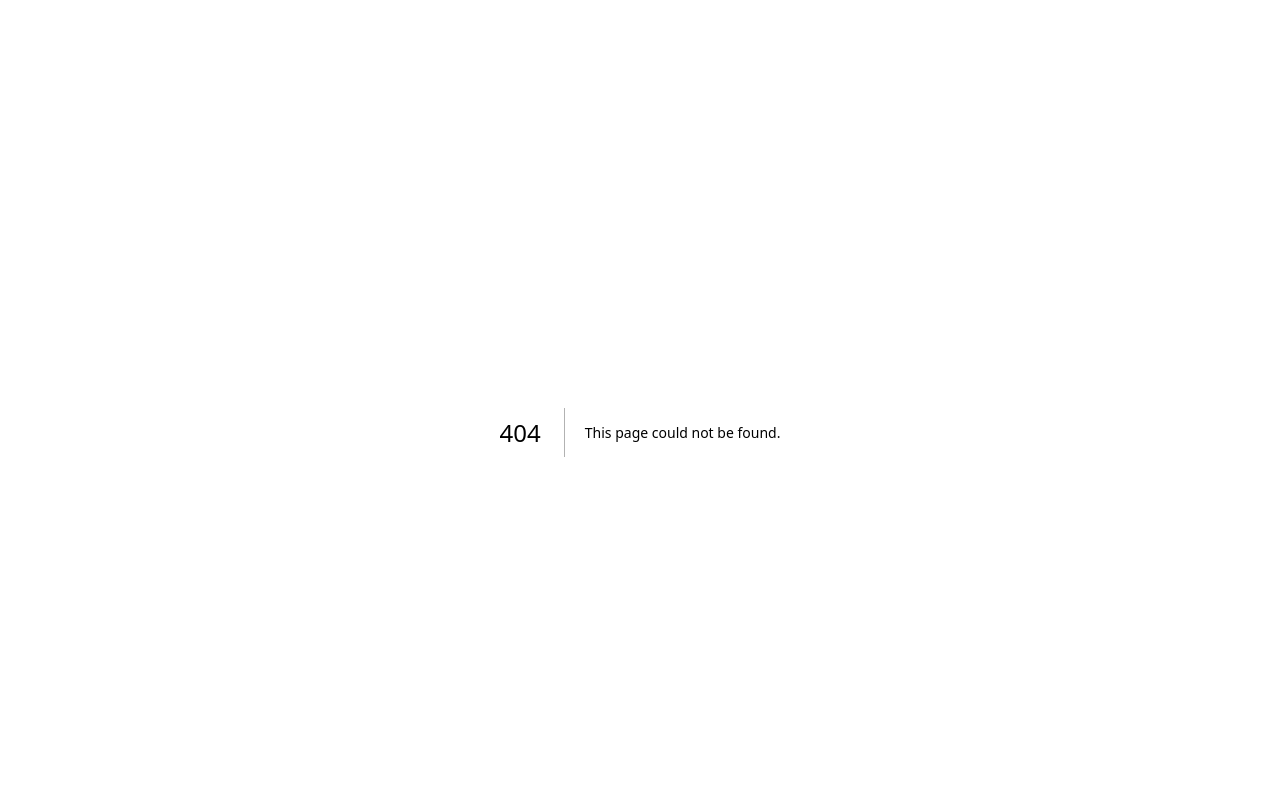
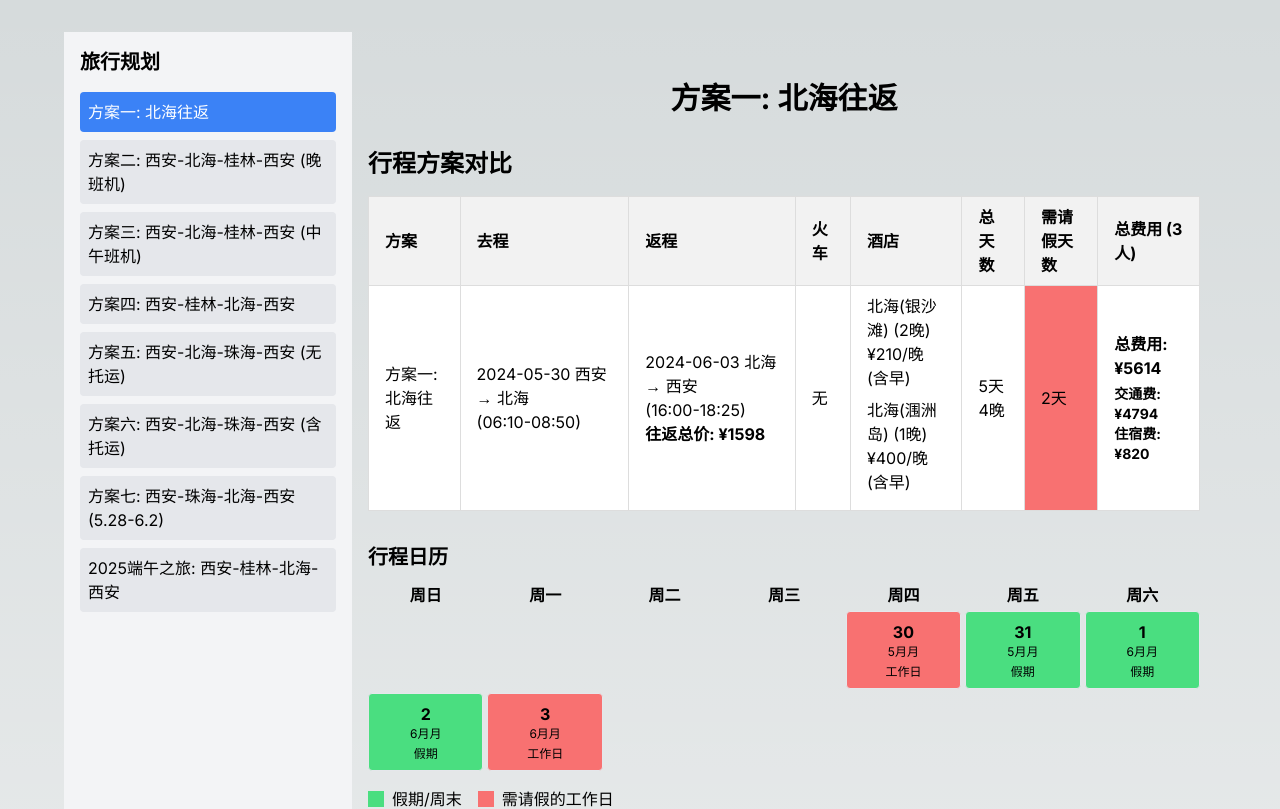
Before and after one commit to wenisy/travel-plan, a Next.js app: page /travel-plan/ in a window 1280 px wide. Before the commit this address had no page. Shown: the top 809 px of the page. Built offline with nearby package versions, Linux system fonts and the light colour scheme.

Commit message:
Add navigation, new travel plan for 2025 Dragon Boat Festival, and setup for GitHub Pages deployment

```diff
--- a/next.config.js
+++ b/next.config.js
@@ -2,9 +2,8 @@
 const nextConfig = {
   reactStrictMode: true,
   output: 'export',
-  images: {
-    unoptimized: true,
-  },
-}
+  basePath: '/travel-plan',
+  assetPrefix: '/travel-plan/',
+};
 
-module.exports = nextConfig
+module.exports = nextConfig;
--- a/src/app/page.tsx
+++ b/src/app/page.tsx
@@ -1,6 +1,6 @@
 'use client';
 
-import React from 'react';
+import React, { useState } from 'react';
 import TravelPlanTable from '../components/TravelPlanTable';
 import TravelCalendar from '../components/TravelCalendar';
 import CostChart from '../components/CostChart';
@@ -8,21 +8,50 @@ import TravelSummary from '../components/TravelSummary';
 import { travelPlans } from '../data/travelData';
 
 export default function Home() {
+  const [selectedPlan, setSelectedPlan] = useState(travelPlans[0]);
+
+  const handlePlanSelect = (planId: string) => {
+    const plan = travelPlans.find(p => p.id === planId);
+    if (plan) {
+      setSelectedPlan(plan);
+    }
+  };
+
   return (
     <main className="min-h-screen">
-      <div className="max-w-6xl mx-auto">
-        <h1 className="text-3xl font-bold text-center my-8">西安-北海-桂林旅游规划</h1>
-
-        <div className="mb-8">
-          <h2 className="text-2xl font-bold mb-4">行程方案对比</h2>
-          <TravelPlanTable plans={travelPlans} />
+      <div className="max-w-6xl mx-auto flex">
+        {/* 左侧导航 */}
+        <div className="w-1/4 bg-gray-100 p-4">
+          <h2 className="text-xl font-bold mb-4">旅行规划</h2>
+          <ul className="space-y-2">
+            {travelPlans.map(plan => (
+              <li key={plan.id}>
+                <button
+                  onClick={() => handlePlanSelect(plan.id)}
+                  className={`w-full text-left p-2 rounded ${selectedPlan.id === plan.id ? 'bg-blue-500 text-white' : 'bg-gray-200'}`}
+                >
+                  {plan.name}
+                </button>
+              </li>
+            ))}
+          </ul>
         </div>
 
-        <TravelCalendar startDate="2024-05-28" endDate="2024-06-04" />
+        {/* 右侧内容 */}
+        <div className="w-3/4 p-4">
+          <h1 className="text-3xl font-bold text-center my-8">{selectedPlan.name}</h1>
 
-        <CostChart plans={travelPlans} />
+          <div className="mb-8">
+            <h2 className="text-2xl font-bold mb-4">行程方案对比</h2>
+            <TravelPlanTable plans={[selectedPlan]} />
+          </div>
 
-        <TravelSummary plans={travelPlans} />
+          <TravelCalendar startDate={selectedPlan.flights.outbound.date} endDate={selectedPlan.flights.return.date} />
+
+          <CostChart plans={[selectedPlan]} />
+
+          <TravelSummary plans={[selectedPlan]} />
+        </div>
       </div>
     </main>
   );
--- a/src/data/travelData.ts
+++ b/src/data/travelData.ts
@@ -230,6 +230,26 @@ export const roundTripFlightOptions: RoundTripFlightOption[] = [
       hasCheckedBaggage: true
     },
     totalPrice: 1477 // 含托运行李的往返总价
+  },
+  {
+    id: 'rt8',
+    outbound: {
+      departure: '西安',
+      arrival: '桂林',
+      departureTime: '07:30',
+      arrivalTime: '10:00',
+      date: '2025-06-20',
+      hasCheckedBaggage: true
+    },
+    return: {
+      departure: '北海',
+      arrival: '西安',
+      departureTime: '16:00',
+      arrivalTime: '18:25',
+      date: '2025-06-24',
+      hasCheckedBaggage: true
+    },
+    totalPrice: 1800 // 往返总价
   }
 ];
 
@@ -275,29 +295,16 @@ export const hotelOptions: HotelOption[] = [
 // 旅行计划
 export const travelPlans: TravelPlan[] = [
   {
-    id: 'plan7',
-    name: '方案七: 西安-珠海-北海-西安 (5.28-6.2)',
-    flights: roundTripFlightOptions[0], // 使用新添加的rt7，索引应该是0因为我们在数组开头添加了新选项
-    train: trainOptions[3], // 珠海到北海
-    hotels: [
-      hotelOptions[3], // 珠海过夜1晚
-      hotelOptions[4], // 珠海长隆1晚
-      { ...hotelOptions[0], nights: 2 }, // 银沙滩2晚
-      { ...hotelOptions[1], nights: 1 }, // 涠洲岛1晚
-    ], // 珠海过夜1晚 + 珠海长隆1晚 + 银沙滩2晚 + 涠洲岛1晚 = 5晚
-    totalDays: 6
-  },
-  {
     id: 'plan1',
     name: '方案一: 北海往返',
-    flights: roundTripFlightOptions[1], // 索引+1
+    flights: roundTripFlightOptions[1],
     hotels: [hotelOptions[0], hotelOptions[1]], // 银沙滩2晚 + 涠洲岛2晚 = 4晚
     totalDays: 5
   },
   {
     id: 'plan2',
     name: '方案二: 西安-北海-桂林-西安 (晚班机)',
-    flights: roundTripFlightOptions[2], // 索引+1
+    flights: roundTripFlightOptions[2],
     train: trainOptions[0],
     hotels: [hotelOptions[0], hotelOptions[1], hotelOptions[2]], // 银沙滩2晚 + 涠洲岛2晚 + 桂林1晚 = 5晚
     totalDays: 6
@@ -305,7 +312,7 @@ export const travelPlans: TravelPlan[] = [
   {
     id: 'plan3',
     name: '方案三: 西安-北海-桂林-西安 (中午班机)',
-    flights: roundTripFlightOptions[3], // 索引+1
+    flights: roundTripFlightOptions[3],
     train: trainOptions[0],
     hotels: [hotelOptions[0], hotelOptions[1], hotelOptions[2]], // 银沙滩2晚 + 涠洲岛2晚 + 桂林1晚 = 5晚
     totalDays: 6
@@ -313,7 +320,7 @@ export const travelPlans: TravelPlan[] = [
   {
     id: 'plan4',
     name: '方案四: 西安-桂林-北海-西安',
-    flights: roundTripFlightOptions[4], // 索引+1
+    flights: roundTripFlightOptions[4],
     train: trainOptions[1],
     hotels: [hotelOptions[2], hotelOptions[0], hotelOptions[1]], // 桂林1晚 + 银沙滩2晚 + 涠洲岛2晚 = 5晚
     totalDays: 6
@@ -321,7 +328,7 @@ export const travelPlans: TravelPlan[] = [
   {
     id: 'plan5',
     name: '方案五: 西安-北海-珠海-西安 (无托运)',
-    flights: roundTripFlightOptions[5], // 索引+1
+    flights: roundTripFlightOptions[5],
     train: trainOptions[2],
     hotels: [
       { ...hotelOptions[0], nights: 2 }, // 银沙滩2晚
@@ -334,7 +341,7 @@ export const travelPlans: TravelPlan[] = [
   {
     id: 'plan6',
     name: '方案六: 西安-北海-珠海-西安 (含托运)',
-    flights: roundTripFlightOptions[6], // 索引+1
+    flights: roundTripFlightOptions[6],
     train: trainOptions[2],
     hotels: [
       { ...hotelOptions[0], nights: 2 }, // 银沙滩2晚
@@ -343,6 +350,31 @@ export const travelPlans: TravelPlan[] = [
       hotelOptions[4]  // 珠海长隆1晚
     ], // 银沙滩2晚 + 涠洲岛1晚 + 珠海过夜1晚 + 珠海长隆1晚 = 5晚
     totalDays: 6
+  },
+  {
+    id: 'plan7',
+    name: '方案七: 西安-珠海-北海-西安 (5.28-6.2)',
+    flights: roundTripFlightOptions[0],
+    train: trainOptions[3], // 珠海到北海
+    hotels: [
+      hotelOptions[3], // 珠海过夜1晚
+      hotelOptions[4], // 珠海长隆1晚
+      { ...hotelOptions[0], nights: 2 }, // 银沙滩2晚
+      { ...hotelOptions[1], nights: 1 }, // 涠洲岛1晚
+    ], // 珠海过夜1晚 + 珠海长隆1晚 + 银沙滩2晚 + 涠洲岛1晚 = 5晚
+    totalDays: 6
+  },
+  {
+    id: 'plan8',
+    name: '2025端午之旅: 西安-桂林-北海-西安',
+    flights: roundTripFlightOptions[7],
+    train: trainOptions[1],
+    hotels: [
+      hotelOptions[2], // 桂林1晚
+      { ...hotelOptions[0], nights: 2 }, // 银沙滩2晚
+      hotelOptions[1]  // 涠洲岛1晚
+    ], // 桂林1晚 + 银沙滩2晚 + 涠洲岛1晚 = 4晚
+    totalDays: 5
   }
 ];
 
@@ -373,6 +405,8 @@ export const calculateWorkDaysOff = (plan: TravelPlan): number => {
     return 2; // 5.30和6.3 (方案一)
   } else if (plan.id === 'plan5' || plan.id === 'plan6') {
     return 3; // 5.30, 6.3, 6.4 (珠海方案五、六)
+  } else if (plan.id === 'plan8') {
+    return 2; // 6.20, 6.24 (2025端午之旅)
   } else {
     return 3; // 5.30, 6.3, 6.4 (桂林方案二、三、四)
   }
```
Also changed, not shown: package.json (+14 -13 lines).
